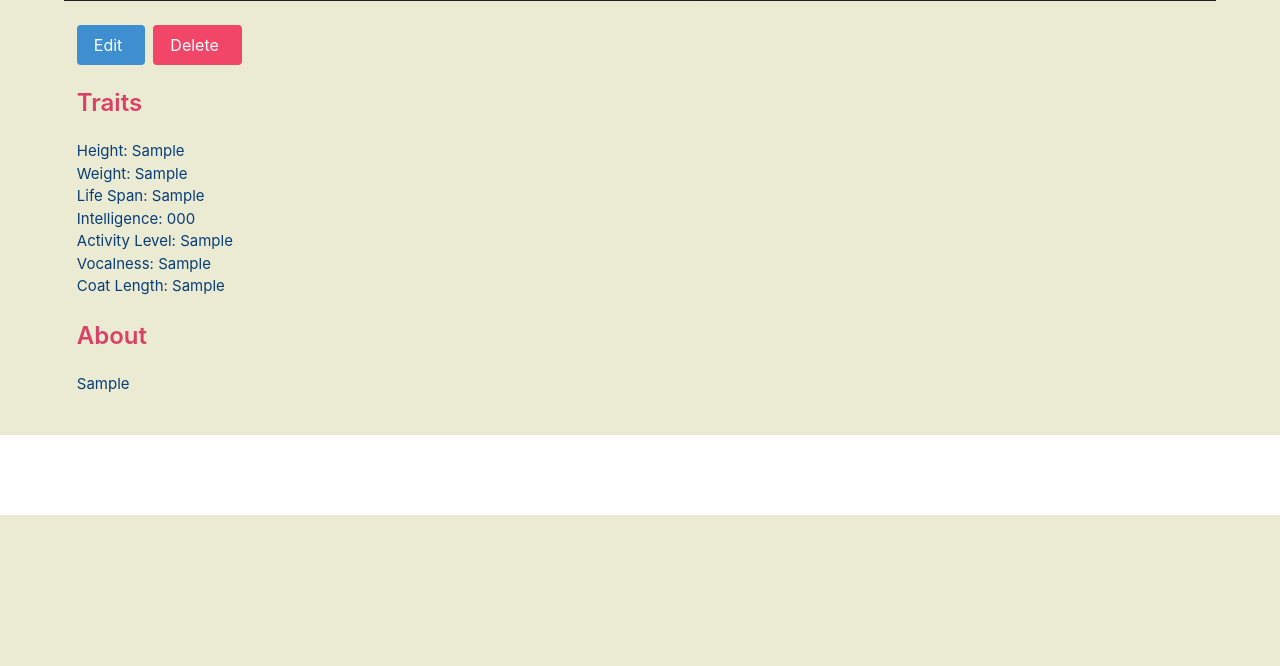
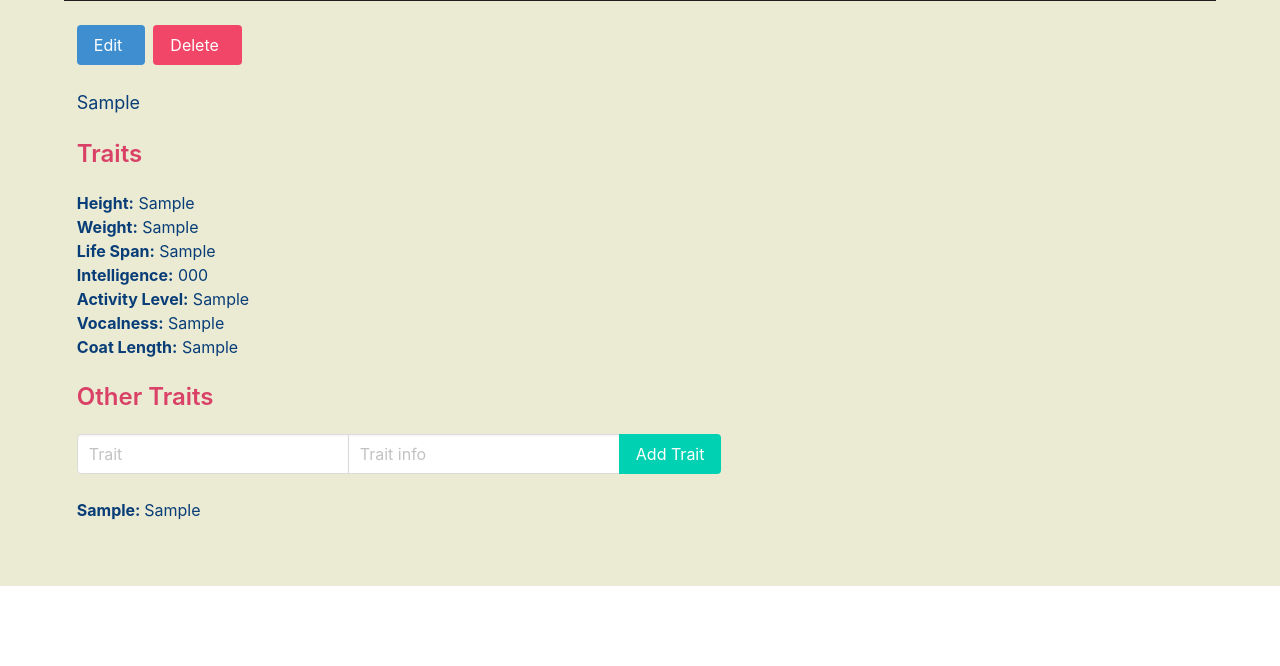
Before and after one commit to SourceCodeKelly/cat-collector-django, a Django app: page /cats/1/ in a window 1280 px wide. Shown: the part 551-1217 px from the top of the page. Before the commit the page ends 1066 px from the top, so only its background shows below. Run offline with Django 4.2, Linux system fonts and the light colour scheme; tables that the repository leaves empty hold one stand-in row (values such as "Sample post"); grey boxes marked "Sample" are stand-in pictures.

Commit message:
Ability to add new traits created

```diff
--- a/main_app/static/styles/main.css
+++ b/main_app/static/styles/main.css
@@ -85,9 +85,12 @@ img {
 }
 
 .detail__about p {
-    font-size: 15px;
+    font-size: 18px;
 }
 
+.trait p {
+    font-size: 16px;
+}
 
 .detail__container {
     margin-top: 500px;
--- a/main_app/templates/cat_details.html
+++ b/main_app/templates/cat_details.html
@@ -18,21 +18,65 @@
                 <i class="fas fa-trash-alt"></i>
             </span>
         </a>
+
     </div>
+
     <div class="detail__about">
-        <h4 class="title is-4">Traits</h4>
-        <p>Height: {{cat.height}}</p>
-        <p>Weight: {{cat.weight}}</p>
-        <p>Life Span: {{cat.lifespan}}</p>
-        <p>Intelligence: {{cat.intelligence}}</p>
-        <p>Activity Level: {{cat.activity}}</p>
-        <p>Vocalness: {{cat.vocalness}}</p>
-        <p>Coat Length: {{cat.coat}}</p>
+        <p>{{cat.info}}</p>
     </div>
     <br>
-    <div class="detail__about">
-        <h4 class="title is-4">About</h4>
-        <p>{{cat.info}}</p>
+    <div class="trait">
+        <h4 class="title is-4">Traits</h4>
+        <p><b>Height:</b> {{cat.height}}</p>
+        <p><b>Weight:</b> {{cat.weight}}</p>
+        <p><b>Life Span:</b> {{cat.lifespan}}</p>
+        <p><b>Intelligence:</b> {{cat.intelligence}}</p>
+        <p><b>Activity Level:</b> {{cat.activity}}</p>
+        <p><b>Vocalness:</b> {{cat.vocalness}}</p>
+        <p><b>Coat Length:</b> {{cat.coat}}</p>
+    </div>
+    <br>
+
+    <div class="detail__other mb-5">
+        <h3 class="title is-4">Other Traits</h3>
+        <form class="mb-5" action="{% url 'trait_create' cat.pk %}" method="post">
+            {% csrf_token %}
+            <div class="field has-addons">
+                <div class="control">
+                    <input
+                        class="input"
+                        type="text"
+                        name="other_trait"
+                        placeholder="Trait"
+                        required
+                    />
+                </div>
+                <div class="control">
+                    <input
+                        class="input"
+                        type="text"
+                        name="trait_info"
+                        placeholder="Trait info"
+                        required
+                    />
+                </div>
+                <div class="control">
+                    <input class="button is-primary" type="submit" value="Add Trait" />
+                </div>
+            </div>
+        </form>
+        {% for trait in cat.other_traits.all %}
+        <div class="trait">
+            <p><b>{{trait.other_trait}}: </b><span>{{trait.trait_info}}</span></p>
+        </div>
+            {% empty %}
+        <article class="message">
+        <div class="message-header">
+            <p>No Other Traits Available</p>
+        </div>
+        </article>
+
+        {% endfor %}
     </div>
 </div>
 
--- a/main_app/urls.py
+++ b/main_app/urls.py
@@ -8,5 +8,6 @@ urlpatterns = [
     path('cats/new/', views.CatCreate.as_view(), name='cat_create'),
     path('cats/<int:pk>/', views.CatDetails.as_view(), name='cat_details'),
     path('cats/<int:pk>/update', views.CatUpdate.as_view(), name='cat_update'),
-    path('cats/<int:pk>/delete', views.CatDelete.as_view(), name='cat_delete')
+    path('cats/<int:pk>/delete', views.CatDelete.as_view(), name='cat_delete'),
+    path('cats/<int:pk>/traits/new', views.TraitCreate.as_view(), name='trait_create')
 ]
--- a/main_app/views.py
+++ b/main_app/views.py
@@ -1,9 +1,9 @@
-from django.shortcuts import render
+from django.shortcuts import redirect
 from django.template import Template
-from django.views import View #
+from django.views import View
 from django.http import HttpResponse
 from django.views.generic.base import TemplateView
-from .models import Cat
+from .models import Cat, OtherTraits
 from django.views.generic.edit import CreateView, UpdateView, DeleteView
 from django.views.generic import DetailView
 from django.urls import reverse
@@ -56,3 +56,12 @@ class CatDelete(DeleteView):
     model = Cat
     template_name = 'cat_delete.html'
     success_url = '/cats/'
+
+class TraitCreate(View):
+
+    def post(self, request, pk):
+        other_trait = request.POST.get('other_trait')
+        trait_info = request.POST.get('trait_info')
+        cat = Cat.objects.get(pk=pk)
+        OtherTraits.objects.create(other_trait=other_trait, trait_info=trait_info, cat=cat)
+        return redirect('cat_details', pk=pk)
```
